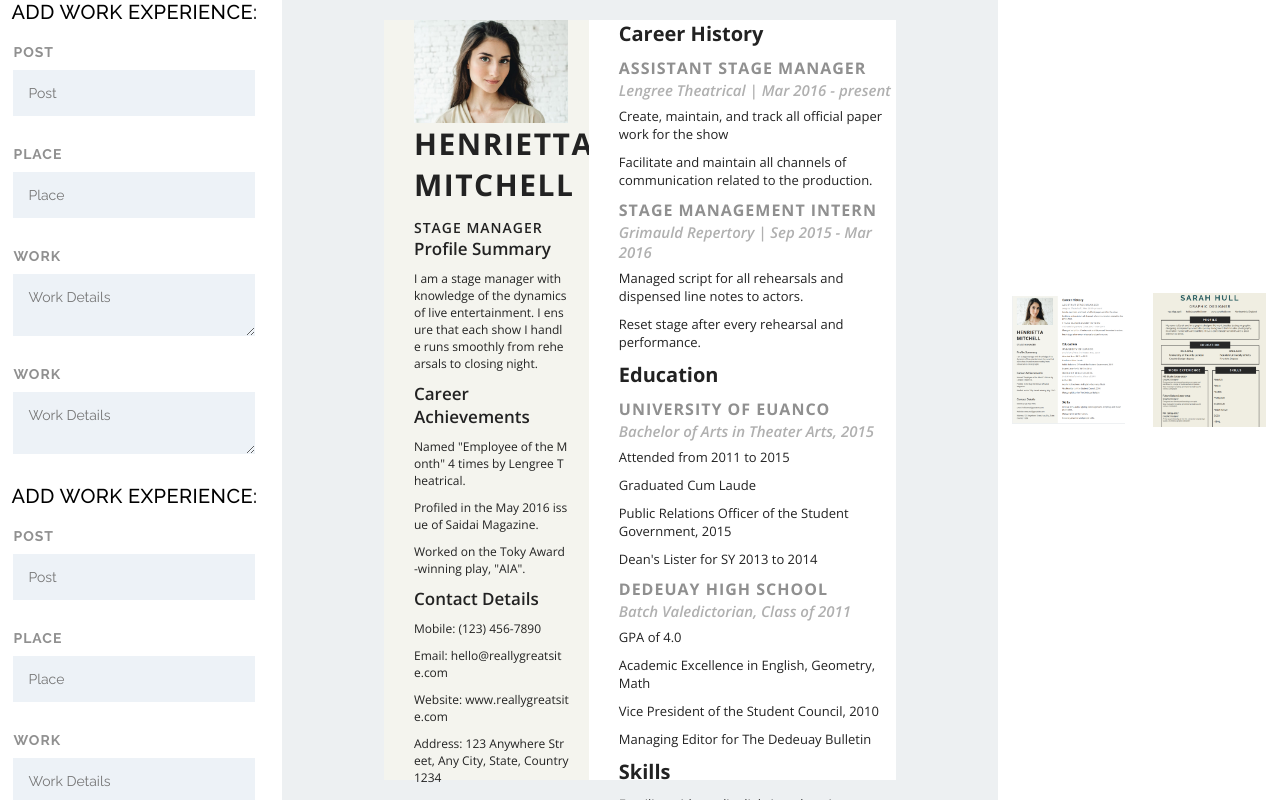
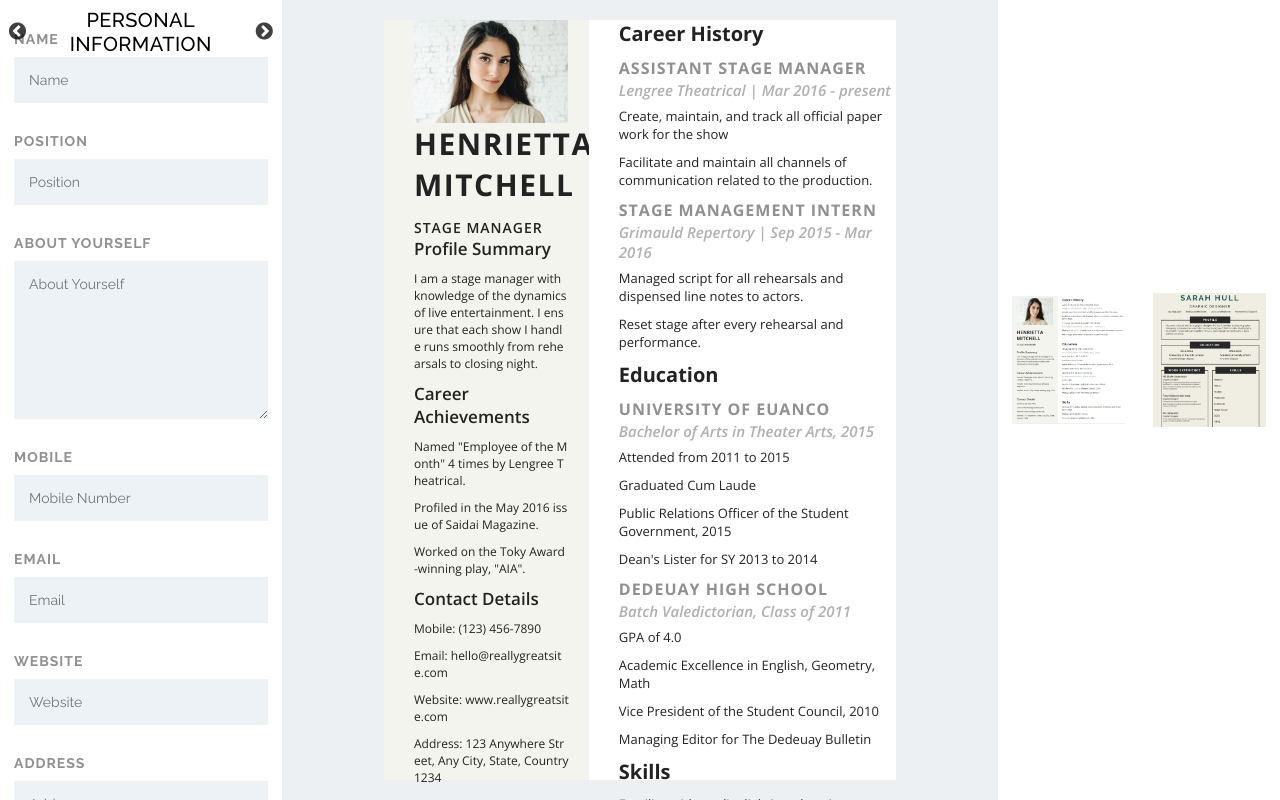
Before and after one commit to CodingMaven1/ProResume, a React (Create React App) app: page / in a window 1280 px wide. Built offline with nearby package versions, Linux system fonts and the light colour scheme.

Commit message:
Added the navigation for left nav and working on eucation

```diff
--- a/package.json
+++ b/package.json
@@ -14,8 +14,10 @@
     "react-dom": "^16.13.1",
     "react-redux": "^7.2.0",
     "react-scripts": "3.4.1",
+    "react-slick": "^0.25.2",
     "redux": "^4.0.5",
-    "redux-logger": "^3.0.6"
+    "redux-logger": "^3.0.6",
+    "slick-carousel": "^1.8.1"
   },
   "scripts": {
     "start": "react-scripts start",
--- a/src/Containers/LeftNav/LeftNav.jsx
+++ b/src/Containers/LeftNav/LeftNav.jsx
@@ -1,22 +1,64 @@
 import React from "react";
+import {connect} from 'react-redux';
+import {navigateData} from '../../redux/user/user-actions';
+import Slider from "react-slick";
+
 import PersonalInfo from './LeftNavComponents/PersonalInfo/PersonalInfo';
 import Career from './LeftNavComponents/Career/Career';
+import Education from './LeftNavComponents/Education/Education';
+
+import "slick-carousel/slick/slick.css";
+import "slick-carousel/slick/slick-theme.css";
 import './LeftNav.scss';
 
 class LeftNav extends React.Component{
 
+    onClickHandler = (e,type) => {
+        e.preventDefault();
+        const {navigateData} = this.props;
+        navigateData(type)
+    }
+
     render(){
+        const settings = {
+            infinite: true,
+            speed: 500,
+            slidesToShow: 1,
+            slidesToScroll: 1
+          };
+
+        const {view} = this.props;
+        let inputFields;
+
+        if(view.PersonalInfo === true){
+            inputFields = <PersonalInfo />
+        }
+        else if(view.Career === true){
+            inputFields = <Career />
+        }
+        else if(view.Education === true){
+            inputFields = <Education />
+        }
+
         return(
             <div className="LeftNav">
-                <div className="LeftNav--Navigation">
-
-                </div>
-                {/* <PersonalInfo /> */}
-                <Career />
+                <Slider {...settings}>
+                    <h1 className="LeftNav--Options" onClick={event => this.onClickHandler(event,"PersonalInfo")}>Personal Information</h1>
+                    <h1 className="LeftNav--Options" onClick={event => this.onClickHandler(event,"Career")}>Career</h1>
+                    <h1 className="LeftNav--Options" onClick={event => this.onClickHandler(event,"Education")}>Education</h1>
+                </Slider>
+                {inputFields}
             </div>
         )
     }
 }
 
+const mapStateToProps = state => ({
+    view: state.user.view
+})
 
-export default LeftNav;
+const mapDispatchToProps = dispatch => ({
+    navigateData : data => dispatch(navigateData(data))
+})
+
+export default connect(mapStateToProps, mapDispatchToProps)(LeftNav);
--- a/src/Containers/LeftNav/LeftNav.scss
+++ b/src/Containers/LeftNav/LeftNav.scss
@@ -5,3 +5,53 @@
     overflow-y: scroll;
     overflow-x: hidden;
 }
+
+.LeftNav::-webkit-scrollbar-track {
+    background-color: transparent;
+}
+
+.LeftNav::-webkit-scrollbar{
+    background-color:transparent;
+    width:10px
+}
+
+.LeftNav::-webkit-scrollbar-thumb{
+    border-radius: 1rem;
+	background-color: #fff;
+}
+
+.LeftNav--Options{
+    text-transform: uppercase;
+    letter-spacing: 0.4px;
+    font-weight: 500;
+    outline: none !important;
+    cursor: pointer;
+}
+
+.slick-prev,.slick-next{
+    position: relative;
+    left: 0;
+    top: 15%;
+}
+
+.slick-prev::before,.slick-next::before{
+    color: #000;
+}
+
+.slick-list{
+    width: 70%;
+    text-align: center;
+}
+
+.slick-list:focus{
+    outline: none;
+}
+
+.slick-slider{
+    width: 100%;
+    height: 8vh;
+    display: flex;
+    align-items: center;
+    justify-content: space-around;
+    outline: none
+}
--- a/src/Containers/LeftNav/LeftNavComponents/Career/Career.scss
+++ b/src/Containers/LeftNav/LeftNavComponents/Career/Career.scss
@@ -23,7 +23,7 @@
             text-transform: uppercase;
             font-weight: 500;
             letter-spacing: 0.4px;
-            padding-bottom: 2rem;
+            padding-bottom: 1.5rem;
         }
 
         .Career--Inputs{
--- /dev/null
+++ b/src/Containers/LeftNav/LeftNavComponents/Education/Education.jsx
@@ -0,0 +1,15 @@
+import React from "react";
+
+import './Education.scss';
+
+class Education extends React.Component{
+    render(){
+        return(
+            <div>
+
+            </div>
+        )
+    }
+}
+
+export default Education;
--- a/src/Containers/LeftNav/LeftNavComponents/PersonalInfo/PersonalInfo.scss
+++ b/src/Containers/LeftNav/LeftNavComponents/PersonalInfo/PersonalInfo.scss
@@ -5,7 +5,7 @@
 }
 
 .PersonalInfo{
-    height: 100vh;
+    height: 95vh;
     width: 22vw;
     flex-direction: column;
     @include flexCenter;
--- a/src/Containers/PdfViewer/PdfViewer.jsx
+++ b/src/Containers/PdfViewer/PdfViewer.jsx
@@ -1,7 +1,9 @@
 import React from "react";
 import { connect } from 'react-redux';
+
 import Satiny from '../../Templates/Satiny/Satiny';
 import Euphony from '../../Templates/Euphony/Euphony';
+
 import './PdfViewer.scss';
 
 class PdfViewer extends React.Component {
--- a/src/index.js
+++ b/src/index.js
@@ -7,11 +7,9 @@ import store from './redux/store';
 import * as serviceWorker from './serviceWorker';
 
 ReactDOM.render(
-  <React.StrictMode>
-      <Provider store={store}>
-        <App />
-      </Provider>
-  </React.StrictMode>,
+    <Provider store={store}>
+      <App />
+    </Provider>,
   document.getElementById('root')
 );
 
--- a/src/redux/user/user-actions.js
+++ b/src/redux/user/user-actions.js
@@ -7,3 +7,8 @@ export const modifyData = data => ({
     type: 'MODIFY_DATA',
     payload: data
 })
+
+export const navigateData = data => ({
+    type: 'NAVIGATE_DATA',
+    payload: data
+})
--- a/src/redux/user/user-reducer.js
+++ b/src/redux/user/user-reducer.js
@@ -1,9 +1,14 @@
 import TemplateDummyData from '../../Containers/PdfViewer/TemplateDummyData';
-import {updateValue} from './user-utils';
+import {updateValue, updateView} from './user-utils';
 
 const INITIAL_STATE = {
     data: TemplateDummyData["Satiny"],
-    template: "Satiny"
+    template: "Satiny",
+    view: {
+        PersonalInfo: true,
+        Career: false,
+        Education: false
+    }
 }
 
 const userReducer = (state = INITIAL_STATE, action) => {
@@ -19,6 +24,11 @@ const userReducer = (state = INITIAL_STATE, action) => {
                 ...state,
                 data: updateValue(state.data,action.payload)
             }
+        case 'NAVIGATE_DATA':
+            return{
+                ...state,
+                view: updateView(state.view, action.payload)
+            }
         default:
             return state;
     }
--- a/src/redux/user/user-utils.js
+++ b/src/redux/user/user-utils.js
@@ -25,3 +25,14 @@ export const updateValue = (data, updatedvalue) => {
     }
     return {...updatedData};
 }
+
+export const updateView = (previousview,type) => {
+    let newview = previousview;
+    for(let i of Object.keys(previousview)){
+        newview[i] = false
+    }
+
+    newview[type] = true
+
+    return {...newview}
+}
```
Also changed, not shown: src/Containers/LeftNav/LeftNavComponents/Education/Education.scss (added), 1 other file (tests, documents, lock files or other folders).
